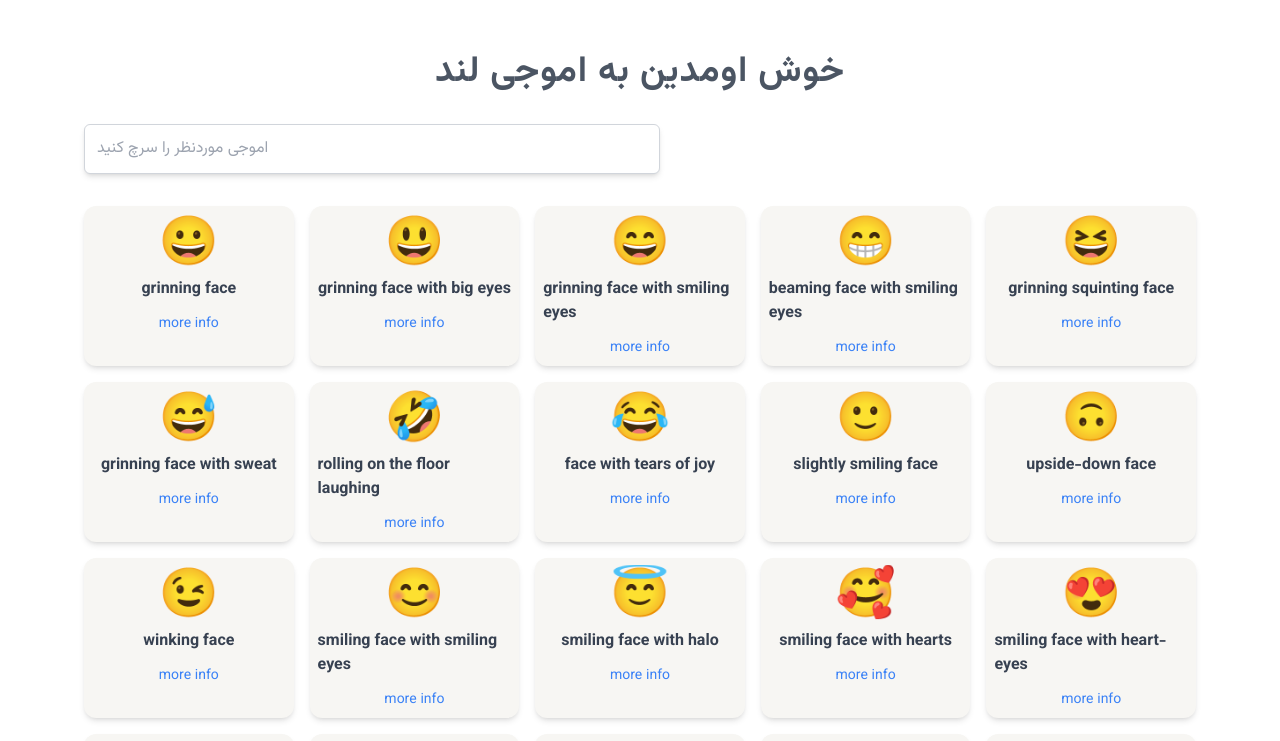
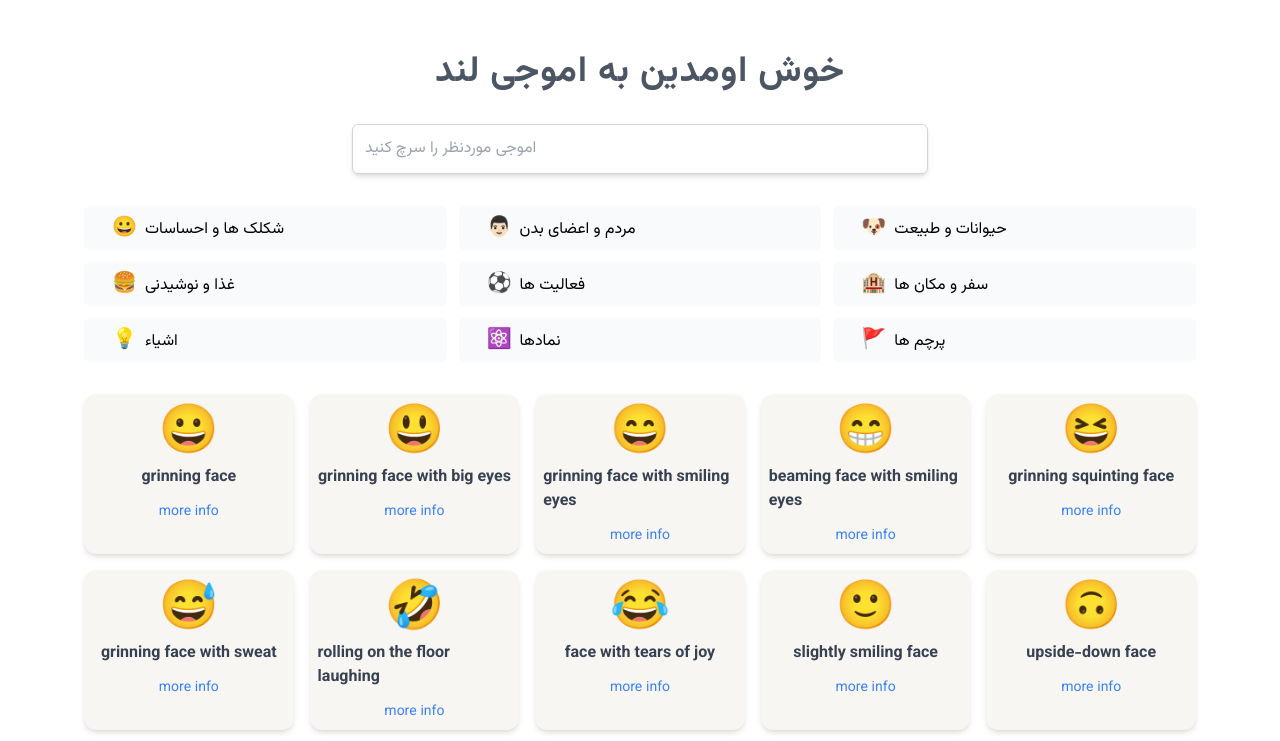
Before and after one commit to alishamsian/emogis-next.js, a Next.js app: page / in a window 1280 px wide. Shown: the top 741 px of the page. Built offline with nearby package versions, Linux system fonts and the light colour scheme.

Commit message:
end category card

```diff
--- /dev/null
+++ b/components/CategoryCard.tsx
@@ -0,0 +1,22 @@
+import * as React from "react";
+
+interface categoryProps {
+  emoji: string;
+  group: string;
+  handleFilter: (group: string) => void;
+}
+
+const CategoryCard : React.FunctionComponent<categoryProps> = ({emoji , group, handleFilter}) => {
+  return <>
+    <button
+    onClick={()=> handleFilter(group)}
+    className="flex items-baseline justify-start pl-7 rounded-md bg-gray-50 py-2 hover:bg-gray-100"
+    >
+    <span className="text-xl mr-2" role={'img'} aria-label={emoji}>{emoji}</span>
+    <p>{group}</p>
+    </button>
+  </>
+  ;
+};
+
+export default CategoryCard;
--- a/pages/index.tsx
+++ b/pages/index.tsx
@@ -1,5 +1,6 @@
 import type { NextPage } from "next";
 import { useState } from "react";
+import CategoryCard from "../components/categoryCard";
 import EmojiCard from "../components/EmojiCard";
 import Layout from "../components/Layout";
 import List from "../components/List";
@@ -9,6 +10,14 @@ const Home: NextPage = () => {
   const [filteredEmojis, setFilteredEmojis] = useState(
     emojisData.slice(0, 100)
   );
+
+  const handleFilterByCategory = (category: string) => {
+    setFilteredEmojis(
+      emojisData.filter((emoji) =>
+      emoji.group.toUpperCase().includes(category.toUpperCase().trim())
+      )
+    )
+  }
 
   const handleFilterSearch = (search: string) => {
     if (search.trim().length > 0) {
@@ -27,6 +36,7 @@ const Home: NextPage = () => {
       <h1 className="text-2xl md:text-4xl font-bold text-gray-600 text-center tracking-wide">
         خوش اومدین به اموجی لند
       </h1>
+      <div className="flex items-center justify-center">
       <input
         className="w-full max-w-xl border border-gray-300 p-3 rounded-md my-8 bg-white shadow-md focus:outline-none focus:border-cyan-500 focus:ring-1"
         type={"text"}
@@ -34,6 +44,55 @@ const Home: NextPage = () => {
         placeholder="اموجی موردنظر را سرچ کنید"
         onChange={(e) => handleFilterSearch(e.target.value)}
       />
+      </div>
+
+      <div className="grid grid-cols-1 md:grid-cols-3 gap-3 mb-8">
+      <CategoryCard
+              handleFilter={handleFilterByCategory}
+              emoji="😀"
+              group={'شکلک ها و احساسات'}
+            />
+            <CategoryCard
+              handleFilter={handleFilterByCategory}
+              emoji="👨🏻"
+              group={'مردم و اعضای بدن'}
+            />
+            <CategoryCard
+              handleFilter={handleFilterByCategory}
+              emoji="🐶"
+              group={'حیوانات و طبیعت'}
+            />
+            <CategoryCard
+              handleFilter={handleFilterByCategory}
+              emoji="🍔"
+              group={'غذا و نوشیدنی'}
+            />
+            <CategoryCard
+              handleFilter={handleFilterByCategory}
+              emoji="⚽️"
+              group="فعالیت ها"
+            />
+            <CategoryCard
+              handleFilter={handleFilterByCategory}
+              emoji="🏨"
+              group={'سفر و مکان ها'}
+            />
+            <CategoryCard
+              handleFilter={handleFilterByCategory}
+              emoji="💡"
+              group="اشیاء"
+            />
+            <CategoryCard
+              handleFilter={handleFilterByCategory}
+              emoji="⚛️"
+              group="نمادها"
+            />
+            <CategoryCard
+              handleFilter={handleFilterByCategory}
+              emoji="🚩"
+              group="پرچم ها"
+            />
+      </div>
       <List emojis={filteredEmojis.slice(0, 100)} />
     </Layout>
   );
```
